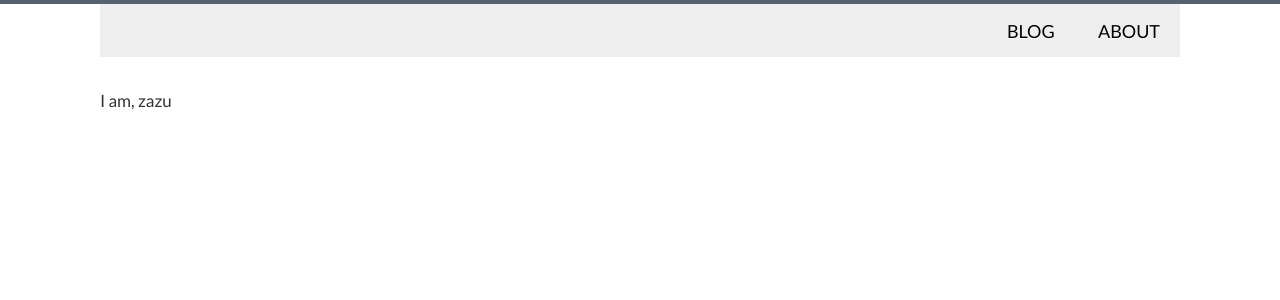
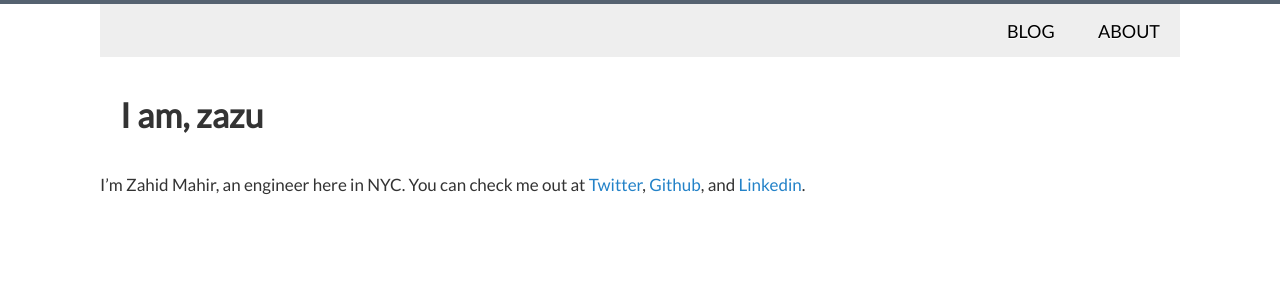
Before and after one commit to zahid/website, a Jekyll site: the page built from about.md, in a window 1280 px wide. Shown: the top 300 px of the page. Built offline with Jekyll 4.4.1, drawn with Linux system fonts in a browser that asks for light colours; Markdown is read by kramdown in place of the engine named in the settings.

Commit message:
updated about page.

```diff
--- a/about.md
+++ b/about.md
@@ -2,5 +2,6 @@
 layout: default
 title: About Zahid Mahir
 ---
+# I am, zazu
 
-I am, zazu
+I'm Zahid Mahir, an engineer here in NYC. You can check me out at <a href='http://www.twitter.com/zahidmahir'>Twitter</a>, <a href='http://www.github.com/zahid'>Github</a>, and <a href='http://www.linkedin.com/in/zahidmahir/'>Linkedin</a>.
```
